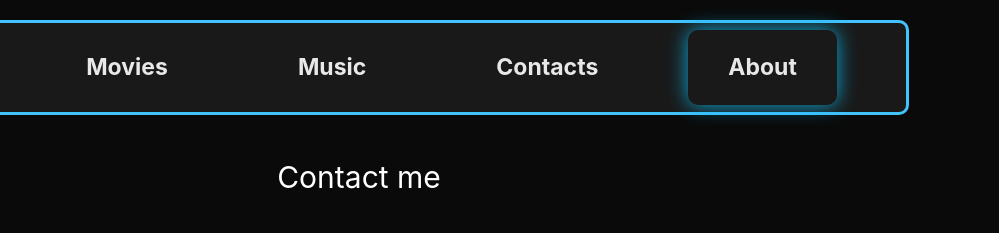
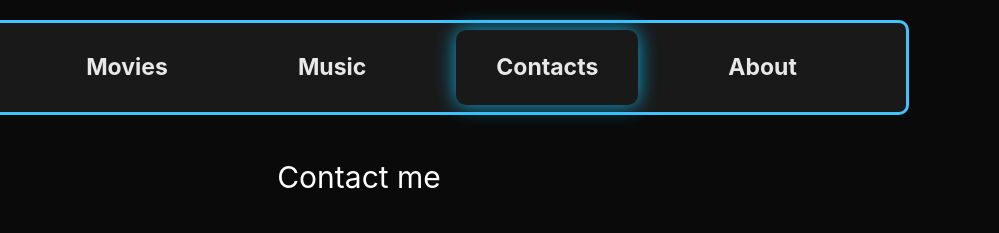
Before and after one commit to timush-hsumit/project0, a plain HTML site: page contacts.html in a window 1280 px wide. Shown: the top 233 px of the page, 281-1280 px from the left. Drawn offline with nearby package versions, Linux system fonts and the light colour scheme.

Commit message:
Update contacts.html

```diff
--- a/contacts.html
+++ b/contacts.html
@@ -15,8 +15,8 @@
             </li>
             <li><a href="https://timush-hsumit.github.io/project0/movies.html">Movies</a>
             <li><a href="https://timush-hsumit.github.io/project0/music.html">Music</a>
-			<li><a href="https://timush-hsumit.github.io/project0/contacts.html">Contacts</a>
-            <li><a class="whereami" href="https://timush-hsumit.github.io/project0/about.html">About</a>
+			<li><a class="whereami" href="https://timush-hsumit.github.io/project0/contacts.html">Contacts</a>
+            <li><a href="https://timush-hsumit.github.io/project0/about.html">About</a>
         </ul>
         <div id="message">
             <p>Contact me<p>
```
